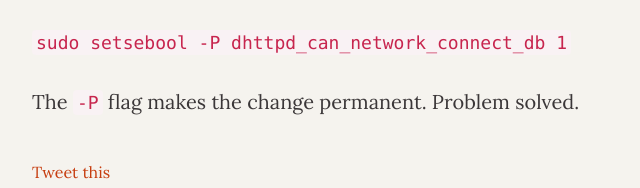
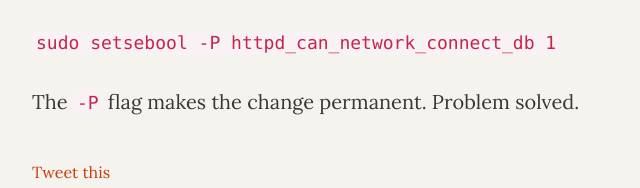
Before and after one commit to koomai/koomai.github.io, a plain HTML site: page working-with-selinux-20160901/index.html in a window 1280 px wide. Shown: the part 1056-1244 px from the top of the page, 233-873 px from the left. Drawn offline with nearby package versions, Linux system fonts and the light colour scheme.

Commit message:
typo fix

```diff
--- a/working-with-selinux-20160901/index.html
+++ b/working-with-selinux-20160901/index.html
@@ -84,7 +84,7 @@
 <p>However, after a bit more research I learnt that there is a specific property that needed to be enabled:  </p>
 <p><code>sudo setsebool httpd_can_network_connect_db 1</code></p>
 <p>That was it. Until I rebooted the server and the above reverted to <code>off</code> again. The final solution was:</p>
-<p><code>sudo setsebool -P dhttpd_can_network_connect_db 1</code></p>
+<p><code>sudo setsebool -P httpd_can_network_connect_db 1</code></p>
 <p>The <code>-P</code> flag makes the change permanent. Problem solved.</p>
 
                     <div class="post-footer">
```
